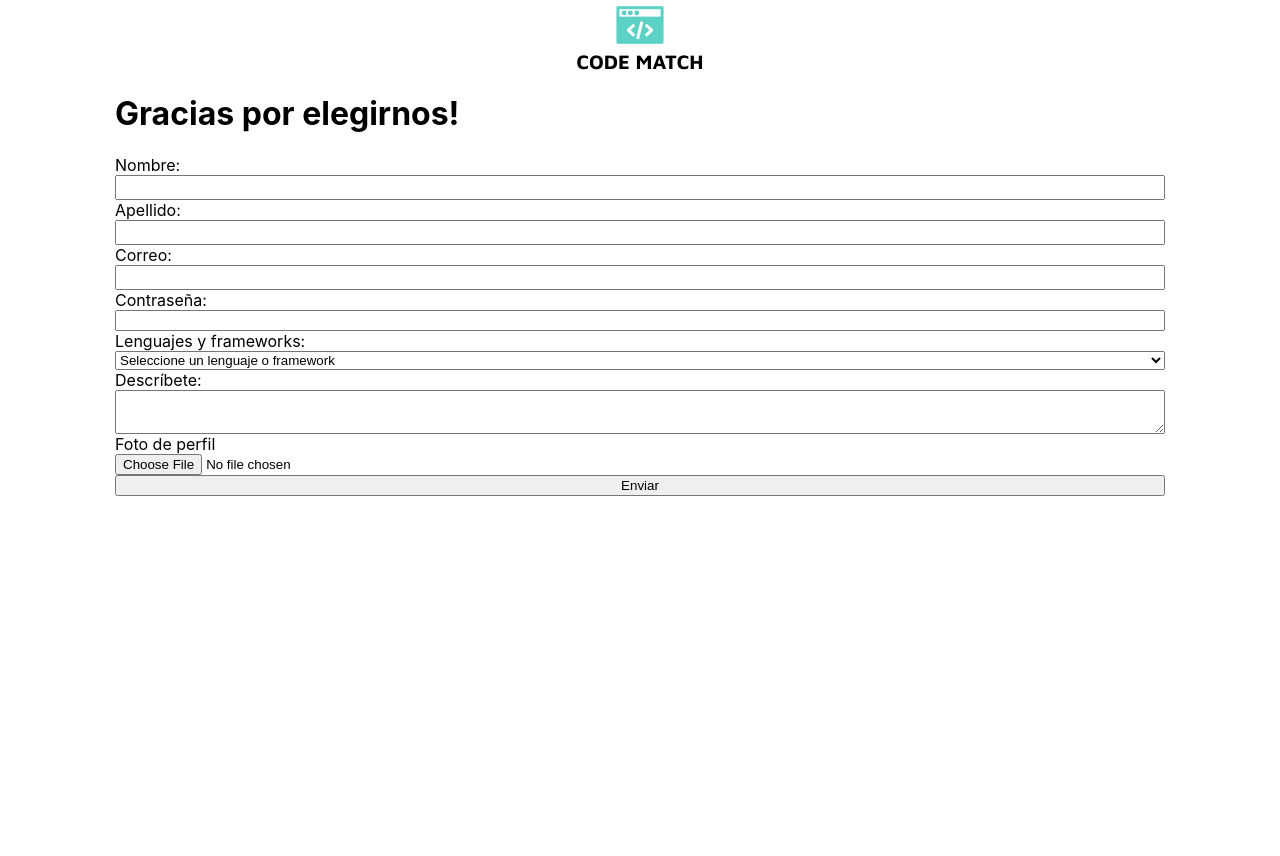
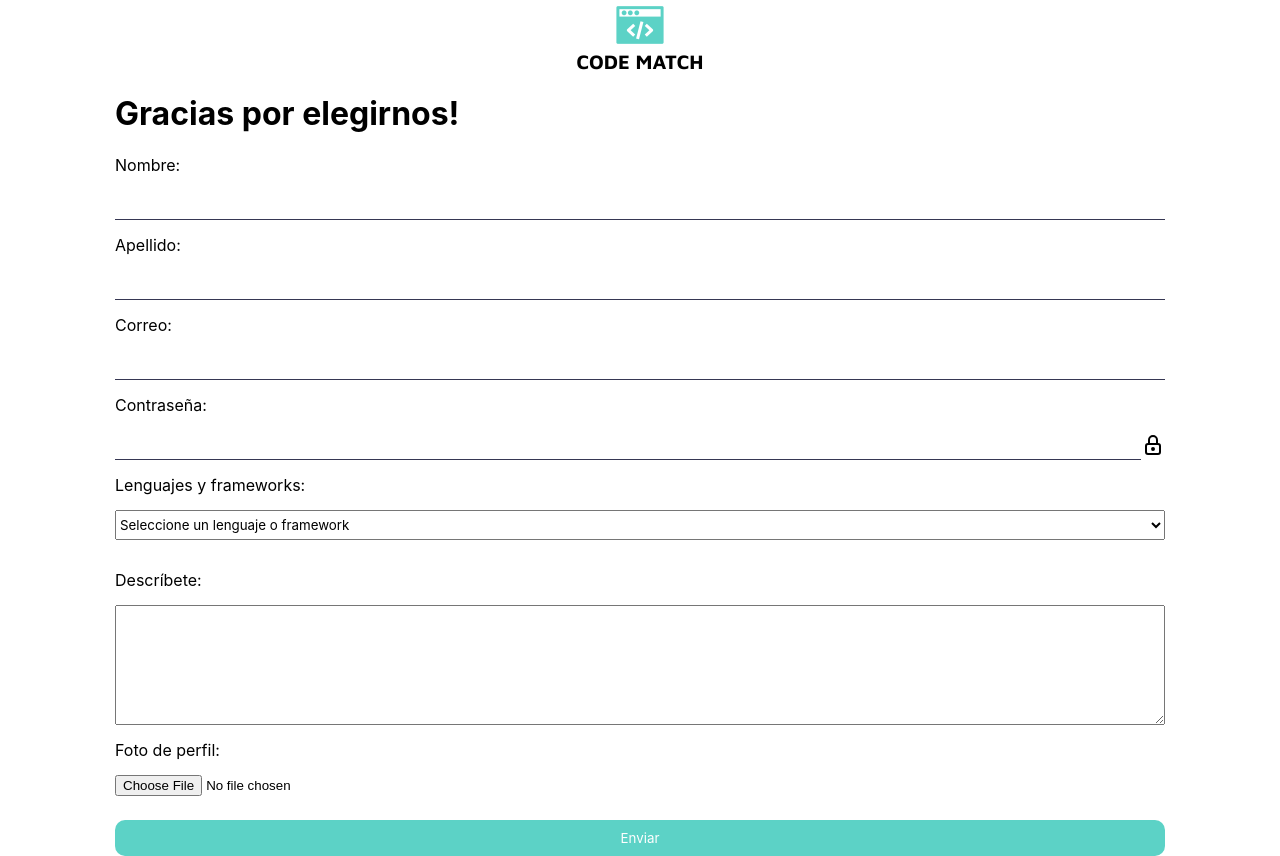
Before and after one commit to forjoa/webs4u, a React (Vite) app in the folder frontend/: page /register-dev in a window 1280 px wide. Before the commit the page ends 800 px from the top, so only its background shows below. Built offline with nearby package versions, Linux system fonts and the light colour scheme.

Commit message:
Register form with styles

```diff
--- a/frontend/src/components/Register.jsx
+++ b/frontend/src/components/Register.jsx
@@ -2,7 +2,10 @@ import Logo from './Logo.jsx'
 
 import '../styles/Register.css'
 
-import { useState, useRef } from 'react'
+import { useState } from 'react'
+
+import locked from '../icons/locked.svg'
+import unlocked from '../icons/unlocked.svg'
 
 const Register = () => {
     const languages_frameworks = [
@@ -43,8 +46,8 @@ const Register = () => {
         "Ember.js",
         "Ruby on Rails"
     ]
-
     const [selectedLanguages, setSelectedLanguages] = useState([])
+    const [isUnlocked, setIsUnlocked] = useState(false)
 
     const handleLanguageChange = (event) => {
         const selectedLanguage = event.target.value
@@ -58,7 +61,6 @@ const Register = () => {
         const updatedSelectedLanguages = selectedLanguages.filter((lang) => lang !== language)
         setSelectedLanguages(updatedSelectedLanguages)
     }
-
 
     return (
         <>
@@ -75,8 +77,20 @@ const Register = () => {
                     <label htmlFor='email'>Correo:</label>
                     <input type='email' className='email' name='email' id='email' autoComplete='email'></input>
 
-                    <label htmlFor='password'>Contraseña:</label>
-                    <input type='password' className='password' name='password' id='password'></input>
+                    <label htmlFor="password">Contraseña:</label>
+                    <div className="password-input">
+                        <input
+                            type={isUnlocked ? 'text' : 'password'}
+                            className="password"
+                            name="password"
+                            id="password"
+                        />
+                        <img
+                            src={isUnlocked ? unlocked : locked}
+                            onClick={() => setIsUnlocked(!isUnlocked)}
+                            alt="password visibility"
+                        />
+                    </div>
 
                     <label htmlFor="languages">Lenguajes y frameworks:</label>
                     <select name="languages" className="languages" id="languages" onChange={handleLanguageChange}>
@@ -87,7 +101,6 @@ const Register = () => {
                             )
                         })}
                     </select>
-
                     <div className="selected-languages">
                         {selectedLanguages.map((selectedLang, index) => (
                             <div key={index} className="selected-language">
@@ -96,7 +109,7 @@ const Register = () => {
                                     type="button"
                                     onClick={() => removeSelectedLanguage(selectedLang)}
                                 >
-                                    X
+                                    &times;
                                 </button>
                             </div>
                         ))}
@@ -105,10 +118,10 @@ const Register = () => {
                     <label htmlFor='description'>Descríbete:</label>
                     <textarea className='description' name='description' id='description'></textarea>
 
-                    <label htmlFor='photo'>Foto de perfil</label>
+                    <label htmlFor='photo'>Foto de perfil:</label>
                     <input type='file' className='photo' name='photo' id='photo'></input>
 
-                    <input type='submit' value='Enviar'></input>
+                    <input type='submit' value='Enviar' className='submit' id='submit'></input>
                 </form>
             </main>
         </>
--- a/frontend/src/styles/App.css
+++ b/frontend/src/styles/App.css
@@ -4,6 +4,7 @@
     --light-grey: #DFE3EE;
     --white: #FEFEFE;
     --green: #5CD2C6;
+    --yellow: #E5C540;
 }
 
 * {
--- a/frontend/src/styles/Register.css
+++ b/frontend/src/styles/Register.css
@@ -10,4 +10,88 @@
 .register-form {
     display: flex;
     flex-direction: column;
+    gap: 15px;
 }
+
+.register-form input{
+    outline: none;
+    border: none;
+    border-bottom: 1px solid var(--dark-grey);
+    padding: 10px;
+    width: 100%;
+    height: 30px;
+}
+
+.password-input {
+    display: flex;
+}
+
+.password-input img {
+    cursor: pointer;
+}
+
+.selected-languages {
+    display: flex;
+    gap: 10px;
+}
+
+.selected-language {
+    display: flex;
+    justify-content: center;
+    align-items: center;
+    gap: 5px;
+}
+
+.selected-language button {
+    background-color: var(--yellow);
+    color: white;
+    border: none;
+    padding: 5px 7px;
+    cursor: pointer;
+    border-radius: 5px;
+}
+
+.selected-language button:hover {
+    filter: opacity(0.7);
+}
+
+select {
+    height: 30px;
+    cursor: pointer;
+    font-family: SF Pro Text;
+}
+
+select option {
+    cursor: pointer;
+}
+
+.description {
+    height: 120px;
+    outline: none;
+    padding: 10px;
+}
+
+.photo {
+    border: none !important;
+    padding: 0px !important;
+    cursor: pointer;
+}
+
+input #file-upload-button {
+    background-color: var(--green);
+}
+
+.submit {
+    background-color: var(--green);
+    padding: 10px 0px !important;
+    height: auto !important;
+    font-family: SF Pro Text;
+    border: none !important;
+    color: var(--white);
+    border-radius: 10px;
+    cursor: pointer;
+}
+
+.submit:hover {
+    filter: opacity(0.7);
+}
```
Also changed, not shown: frontend/src/icons/locked.svg (added), frontend/src/icons/unlocked.svg (added).
